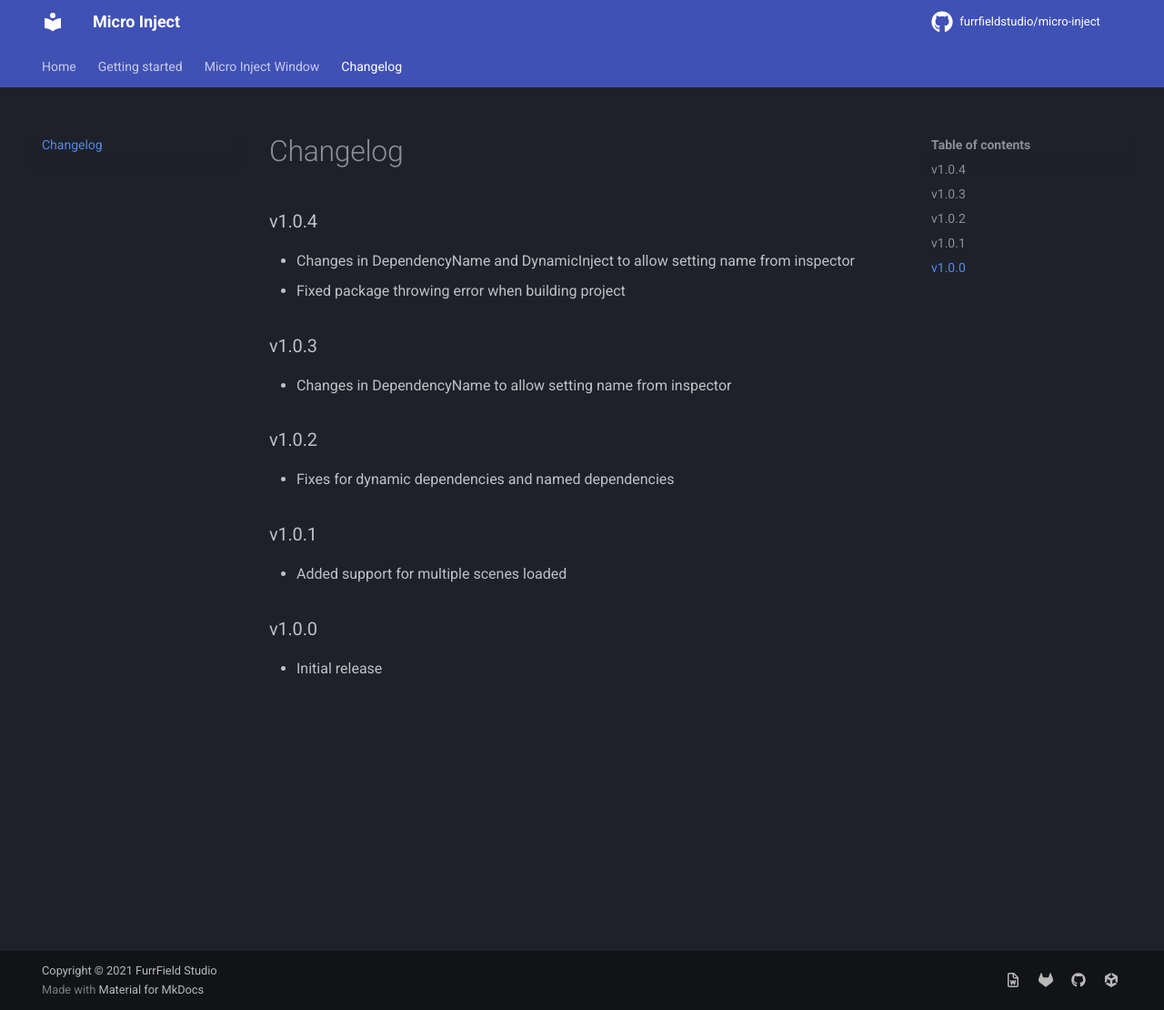
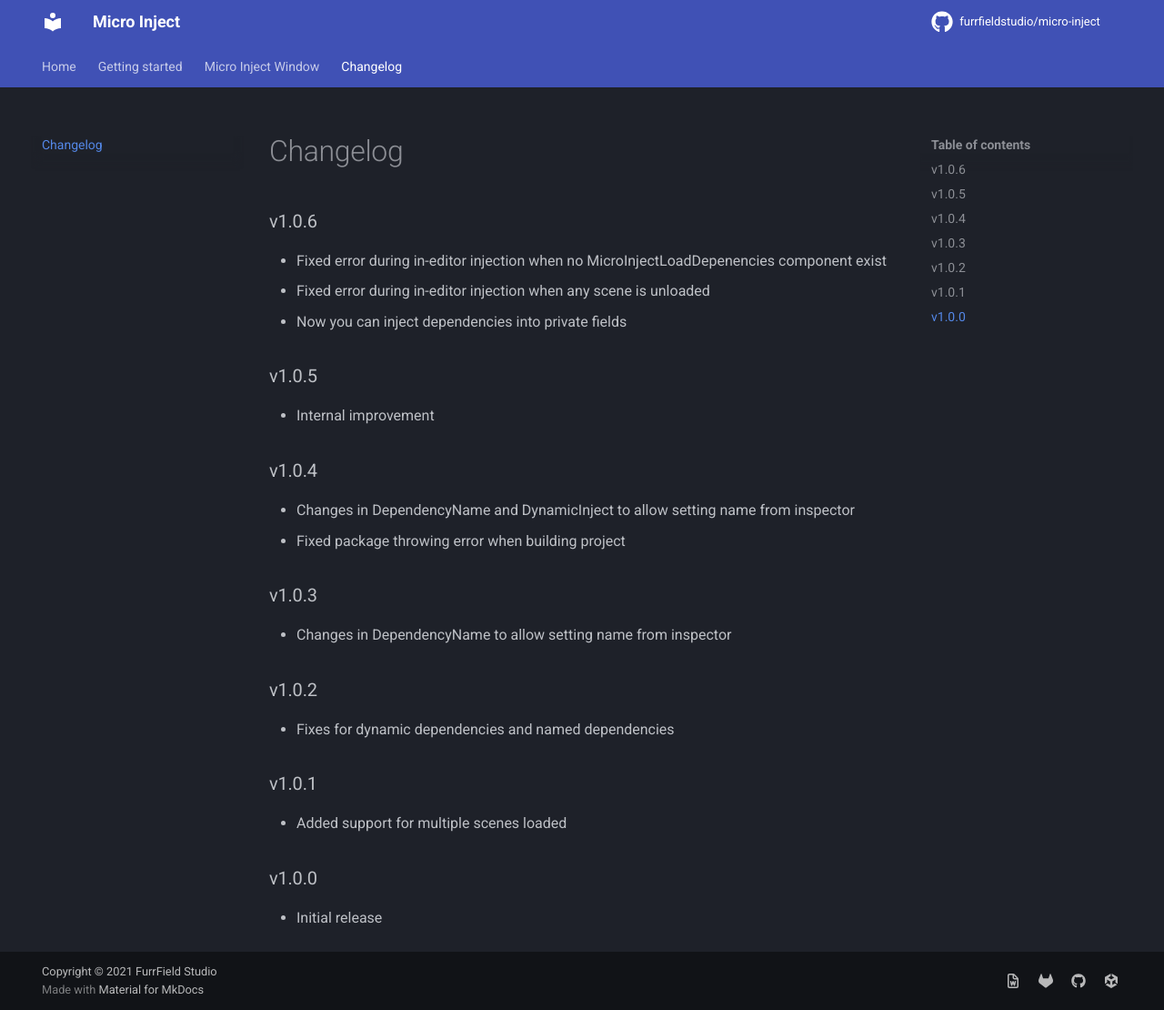
Before and after one commit to FurrField-Studio/MicroInject-Docs, an MkDocs documentation site: the page built from docs/changelog.md, in a window 1280 px wide and 1110 px high. Shown: the whole window at 91% size. Built offline with MkDocs 1.6.1 and Material for MkDocs 9.7.7, drawn with Linux system fonts in a browser that asks for light colours; comment, search, counter and statistics services are not loaded.

Commit message:
- Updated changelog

```diff
--- a/docs/changelog.md
+++ b/docs/changelog.md
@@ -1,4 +1,12 @@
 # Changelog
+
+### v1.0.6
+- Fixed error during in-editor injection when no MicroInjectLoadDepenencies component exist
+- Fixed error during in-editor injection when any scene is unloaded
+- Now you can inject dependencies into private fields
+
+### v1.0.5
+- Internal improvement
 
 ### v1.0.4
 - Changes in DependencyName and DynamicInject to allow setting name from inspector
```
